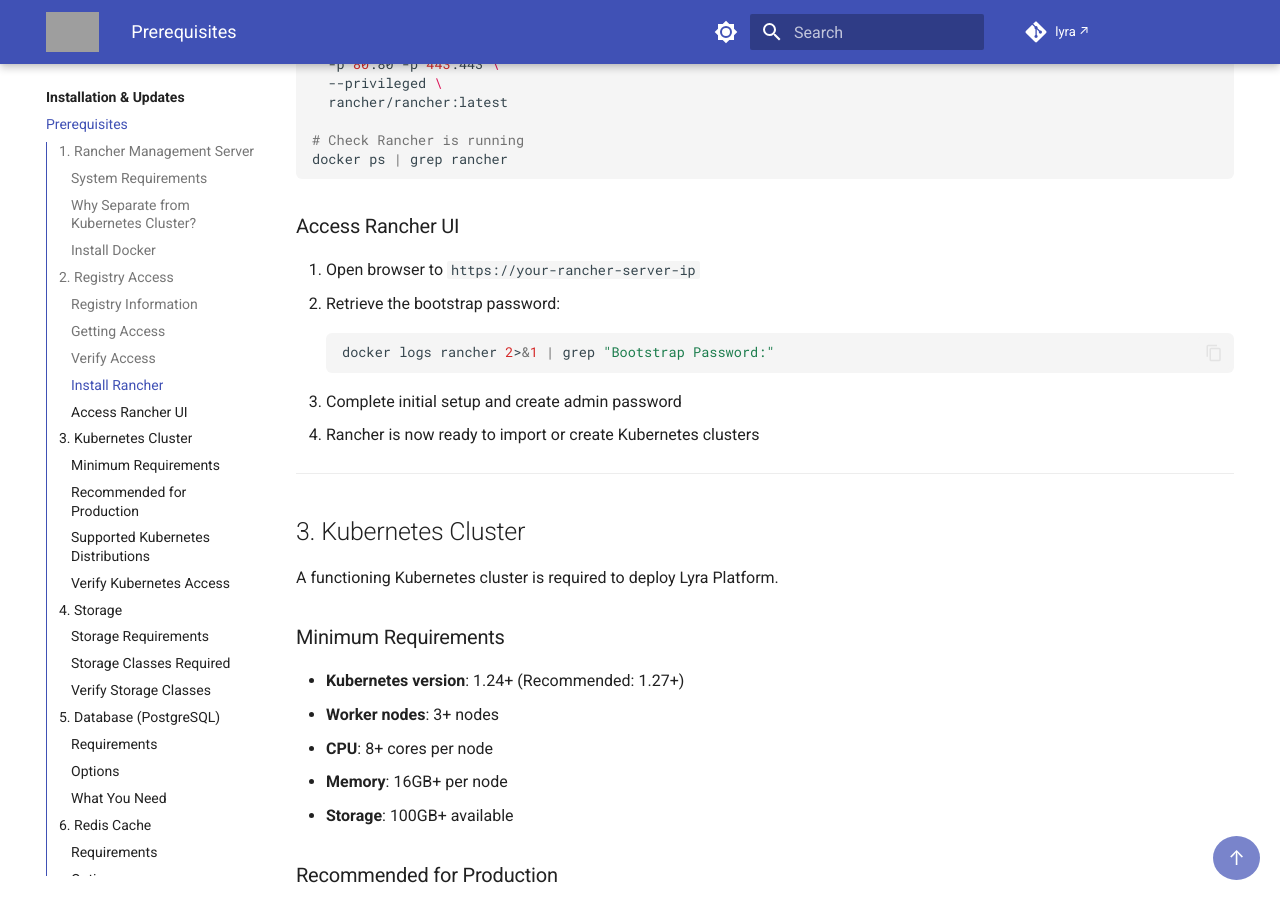
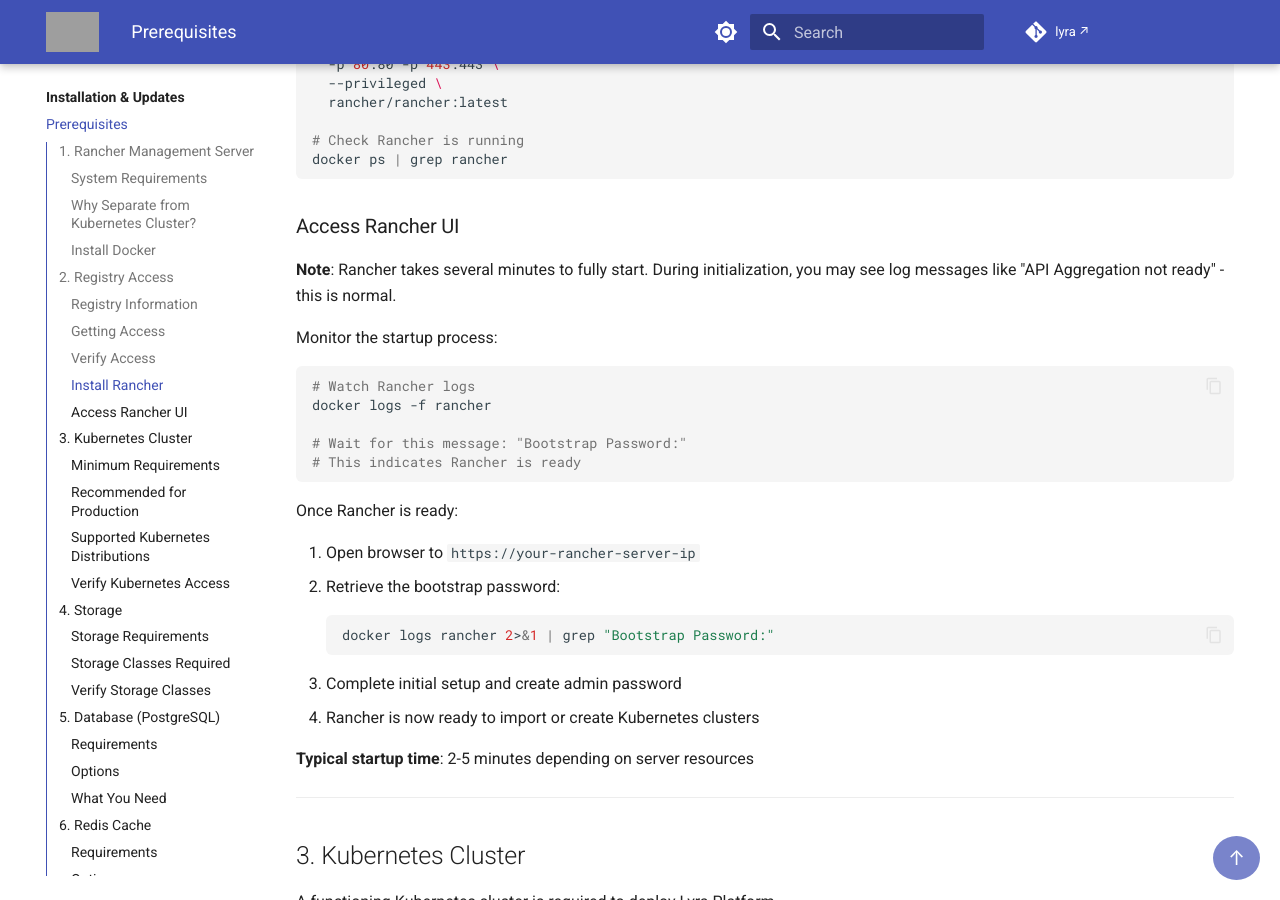
Before and after one commit to amreinch/lyra-docs, an MkDocs documentation site: the page built from docs/installation/prerequisites.md, in a window 1280 px wide and 900 px high, scrolled down 2940 px. Built offline with MkDocs 1.6.1 and Material for MkDocs 9.7.7, drawn with Linux system fonts in a browser that asks for light colours; comment, search, counter and statistics services are not loaded; grey boxes are pictures that could not be loaded.

Commit message:
Add Rancher startup time and initialization notes
- Mention Rancher takes 2-5 minutes to start
- Explain 'API Aggregation not ready' is normal during startup
- Add command to monitor logs and wait for Bootstrap Password
- Set expectations for typical startup duration

````diff
--- a/docs/installation/prerequisites.md
+++ b/docs/installation/prerequisites.md
@@ -136,6 +136,20 @@ docker ps | grep rancher
 
 ### Access Rancher UI
 
+**Note**: Rancher takes several minutes to fully start. During initialization, you may see log messages like "API Aggregation not ready" - this is normal.
+
+Monitor the startup process:
+
+```bash
+# Watch Rancher logs
+docker logs -f rancher
+
+# Wait for this message: "Bootstrap Password:"
+# This indicates Rancher is ready
+```
+
+Once Rancher is ready:
+
 1. Open browser to `https://your-rancher-server-ip`
 2. Retrieve the bootstrap password:
    ```bash
@@ -143,6 +157,8 @@ docker ps | grep rancher
    ```
 3. Complete initial setup and create admin password
 4. Rancher is now ready to import or create Kubernetes clusters
+
+**Typical startup time**: 2-5 minutes depending on server resources
 
 ---
 
````
